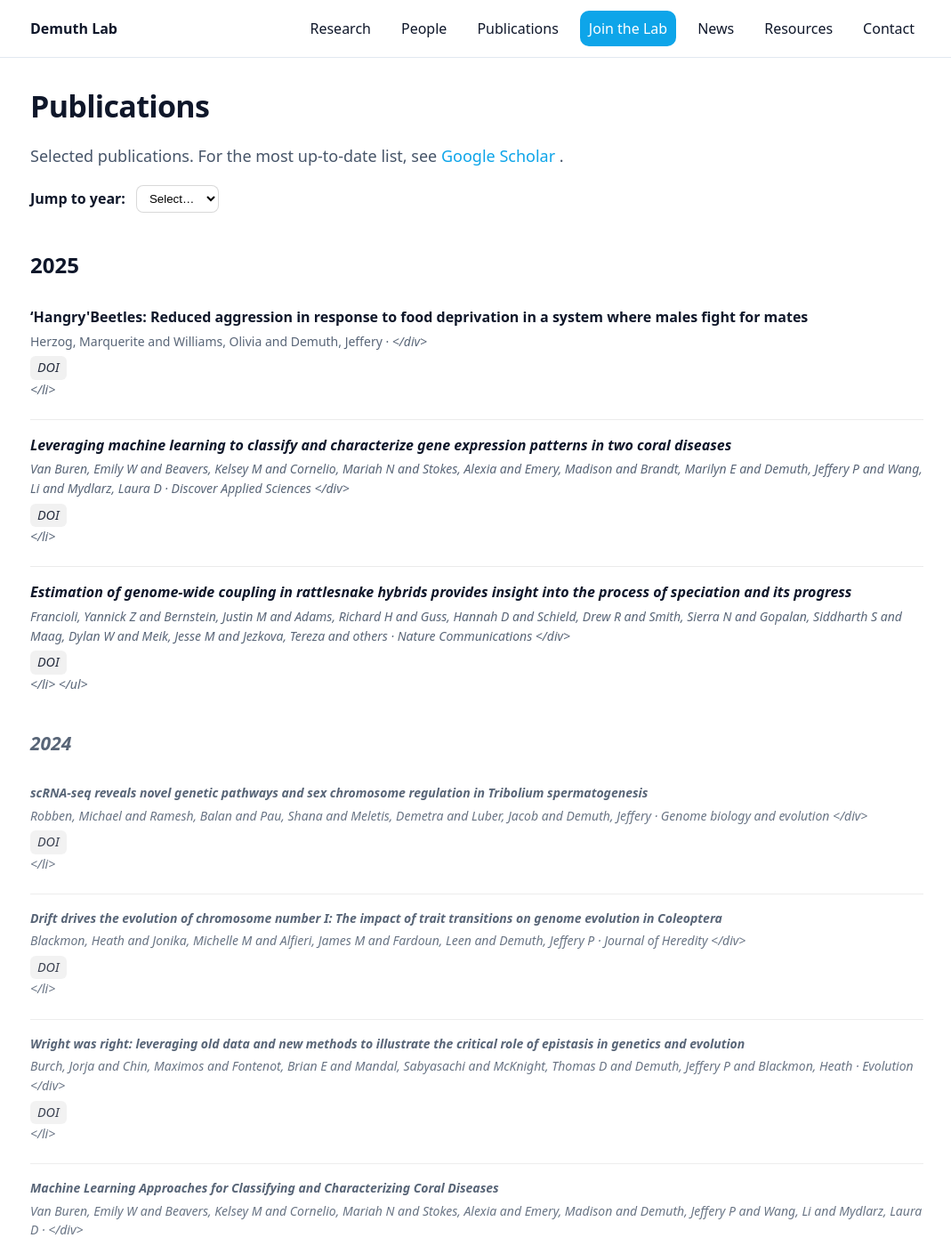
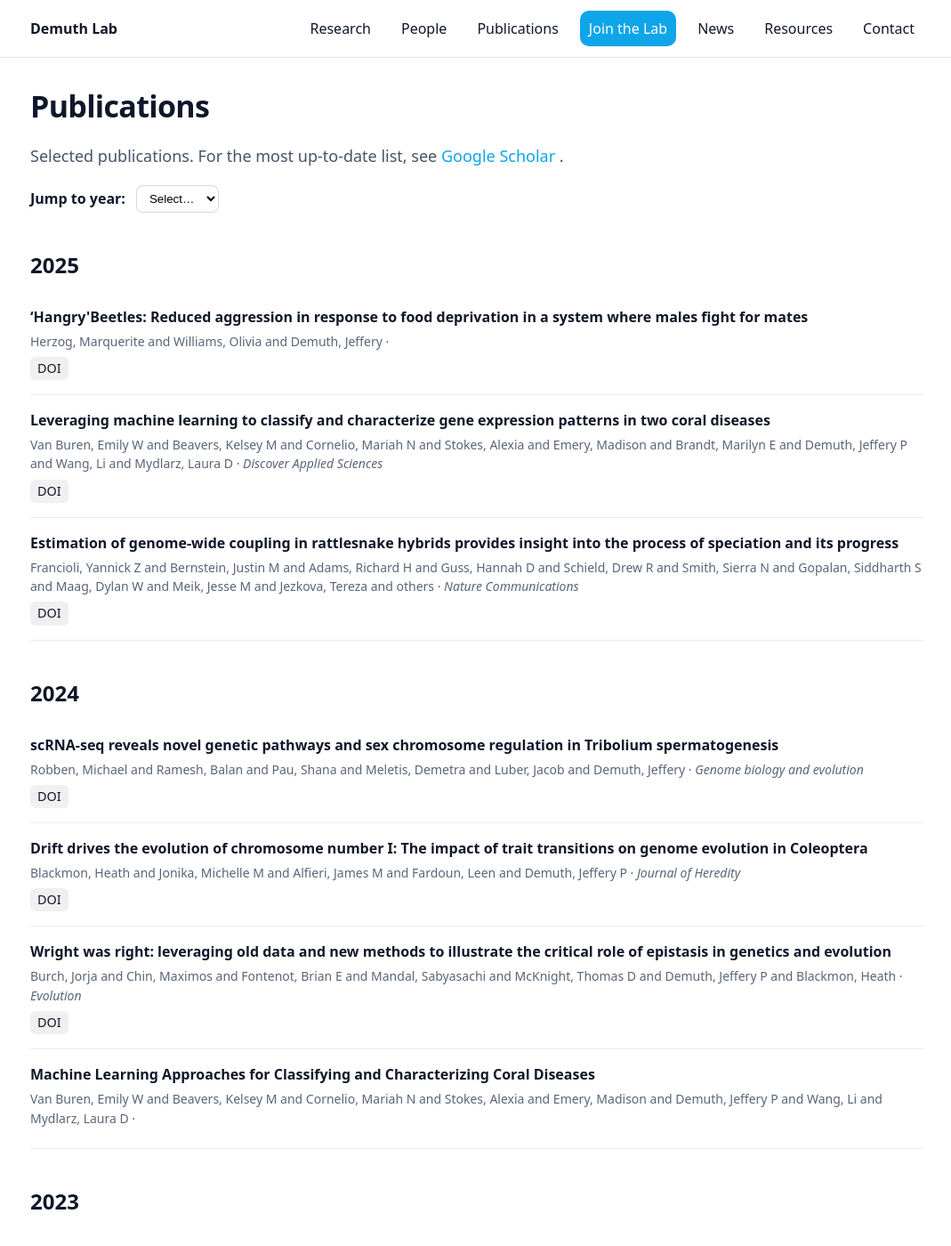
Before and after one commit to demuth-lab/demuth-lab.github.io, a Jekyll site: the page built from publications.md, in a window 1280 px wide and 1400 px high. Shown: the whole window at 89% size, without its empty margins (104-1173 px from the left). Built offline with Jekyll 4.4.1, drawn with Linux system fonts in a browser that asks for light colours; some of the changed text lies outside the part shown.

Commit message:
Fix closing tag for venue emphasis in publications

```diff
--- a/publications.md
+++ b/publications.md
@@ -58,7 +58,7 @@ Google Scholar
     <div class="pub-title">{{ p.title }}</div>
 
     <div class="pub-meta">
-      {{ p.authors }} · <em>{{ p.venue }}<em>
+      {{ p.authors }} · <em>{{ p.venue }}</em>
     </div>
 
     <div class="pub-links">
```
